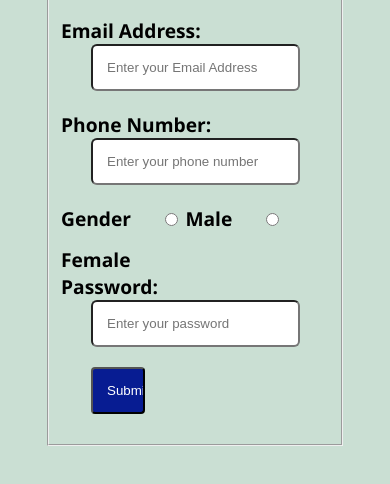
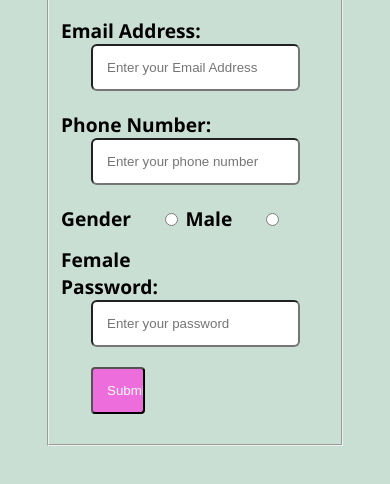
Before and after one commit to Moussa-Kalam/sidehustle_program, a plain HTML site: page challenge_two/index.html in a window 390 px wide. Shown: the part 226-710 px from the top of the page. Drawn offline with Linux system fonts and the light colour scheme.

Commit message:
style: change button color

```diff
--- a/challenge_two/styles.css
+++ b/challenge_two/styles.css
@@ -60,4 +60,12 @@ fieldset {
     legend {
         color: rgb(238, 109, 221);
     }
+
+    #submit-button {
+        border-radius: 4px;
+        color: white;
+        /* border: 3px solid ; */
+        background-color: rgb(238, 109, 221);
+        width: 20%;
+    }
 }
```
